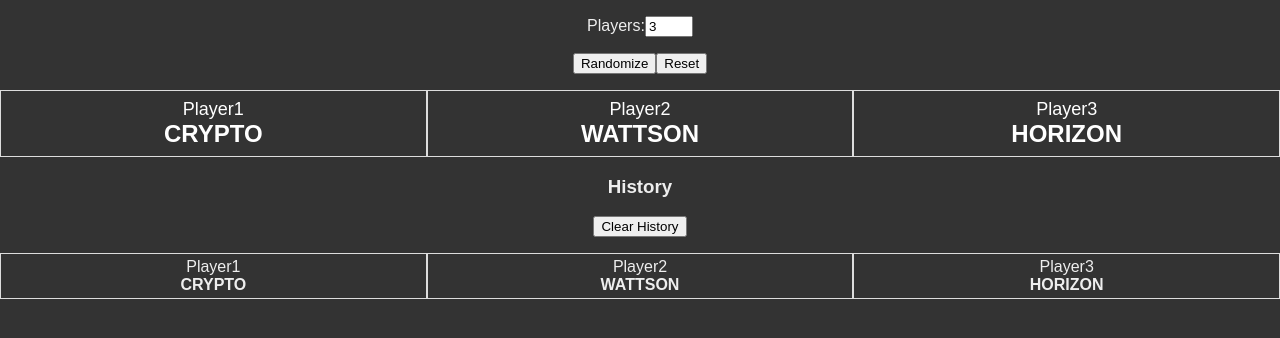
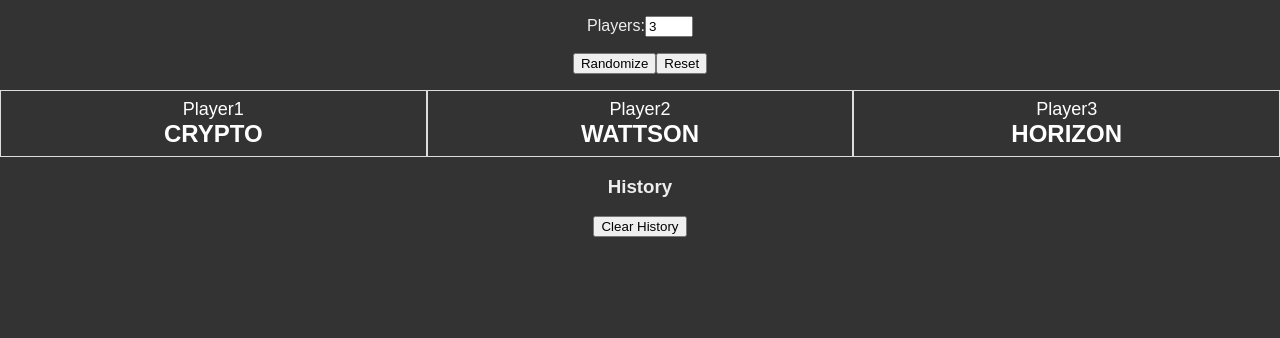
Before and after one commit to ActionScripted/apex-rando, a React (Create React App) app: page / in a window 1280 px wide. Shown: the top 338 px of the page. Built offline with nearby package versions, Linux system fonts and the light colour scheme.

Commit message:
Cleaning things up

```diff
--- a/src/App.js
+++ b/src/App.js
@@ -17,12 +17,23 @@
 function PlayerList(props) {
   return (
     <div className="players-list">
-      {props.children}
+      {props.players.map((player, i) => {
+        return (
+          <PlayerListItem
+            key={i}
+            onChange={(e) => {props.onChangePlayerName(e, i)}}
+            character={props.characters[i]}
+            isVisible={i <= props.count - 1}
+            showName={true}
+            value={player}
+          />
+        )
+      })}
     </div>
   )
 }
 
-function Player(props) {
+function PlayerListItem(props) {
   function onFocus(e) {
     e.target.select();
     if ('onFocus' in props) props.onFocus(e);
@@ -51,33 +62,46 @@
 }
 
 
-function HistoryPlayer(props) {
+function History(props) {
   return (
-    <div className="history-player">
-      <span className="history-player-name">
-        {props.player}
-      </span>
-      <span className="history-player-character">
-        {props.character}
-      </span>
+    <div className="history">
+      <h3>History</h3>
+
+      <button onClick={props.onClearHistory}>
+        Clear History
+      </button>
+
+      {props.history.slice().reverse().map((historyState, i) => {
+        return (
+          <HistoryItem
+            key={i}
+            isCurrent={i === 0}
+            state={historyState}
+          />
+        )
+      })}
     </div>
   )
 }
 
 
-/**
- * TODO: indicate "current" or hide "current"
- */
 function HistoryItem(props) {
   const displayCount = Array.from(Array(props.state.count).keys());
+
+  if (props.isCurrent) return null;
+
   return (
     <div className="history-item">
       {displayCount.map((i) => {
         return (
-          <HistoryPlayer
-            character={props.state.characters[i]}
-            player={props.state.players[i]}
-          />
+          <div className="history-player">
+            <span className="history-player-name">
+              {props.state.players[i]}
+            </span>
+            <span className="history-player-character">
+              {props.state.characters[i]}
+            </span>
+          </div>
         );
       })}
     </div>
@@ -92,13 +116,11 @@
   players: getDefaultPlayers(PLAYERS_MAX),
 };
 
-
 function init(initialState) {
   const storageState = JSON.parse(localStorage.getItem('state'));
   const initState = storageState || initialState;
   return {...initState, history: [initState]};
 }
-
 
 function reducer(state, action) {
   let characters = [...state.characters];
@@ -182,31 +204,17 @@
         <button onClick={onClickReset}>Reset</button>
       </p>
 
-      <PlayerList>
-        {state.players.map((player, i) => {
-          return (
-            <Player
-              key={i}
-              onChange={(e) => {onChangePlayerName(e, i)}}
-              character={state.characters[i]}
-              isVisible={i <= state.count - 1}
-              showName={true}
-              value={player}
-            />
-          )
-        })}
-      </PlayerList>
+      <PlayerList
+        characters={state.characters}
+        count={state.count}
+        onChangePlayerName={onChangePlayerName}
+        players={state.players}
+      />
 
-      <h3>History</h3>
-      <button onClick={(e) => dispatch({type: 'clearHistory'})}>
-        Clear History
-      </button>
-
-      <div className="history">
-        {state.history.slice().reverse().map((historyState, i) => {
-          return <HistoryItem key={i} state={historyState} />
-        })}
-      </div>
+      <History
+        history={state.history}
+        onClearHistory={(e) => dispatch({type: 'clearHistory'})}
+      />
     </div>
   );
 }
```
Also changed, not shown: 1 other file (tests, documents, lock files or other folders).
